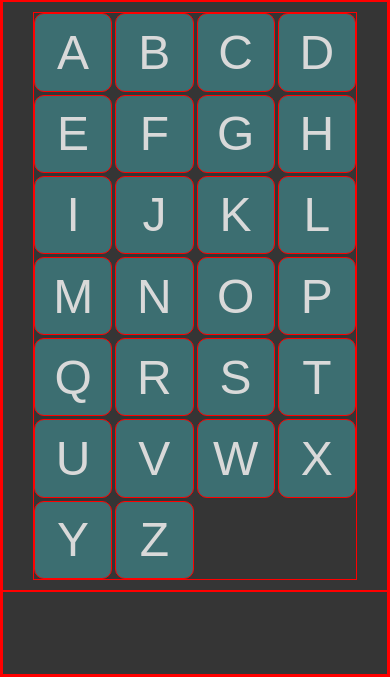
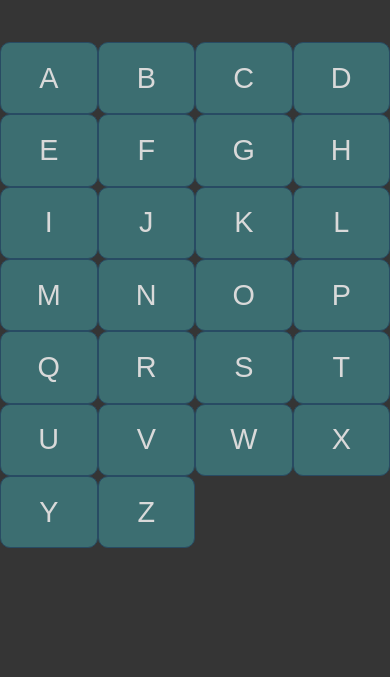
Before and after one commit to afkjohn/morse_code, a plain HTML site: page index.html in a window 390 px wide. Shown: the part 169-846 px from the top of the page. Drawn offline with Linux system fonts and the light colour scheme.

Commit message:
added some responsive design

```diff
--- a/styles.css
+++ b/styles.css
@@ -1,4 +1,5 @@
 :root {
+	font-size: 16px;
 	--dark: #353535;
 	--light: #D9D9D9;
 	--primary: #3C6E71;
@@ -11,7 +12,7 @@
 	padding: 0;
 	margin: 0;
 	/* for debugging */
-	border: 1px solid red;
+	/* border: 1px solid red; */
 }
 
 body {
@@ -19,7 +20,7 @@ body {
 	font-family: sans-serif;
 	background-color: var(--dark);
 	height: 100dvh;
-	overflow: hidden;
+	overflow-x: hidden;
 }
 
 header {
@@ -32,31 +33,66 @@ header {
 
 main {
 	height: 70%;
-	padding: 10px 30px;
+	display: flex;
+	justify-content: center;
+	align-items: center;
+	padding: 14px 12vw;
 }
 
+
 footer {
-	height: 10%
+	height: 10%;
 }
 
+
 #alphabets {
-	height: 100%;
+	height: 60vh;
+	width: 100%;
 	display: grid;
-	grid-template-columns: 1fr 1fr 1fr 1fr;
-	grid-gap: 3px
+	place-items: center;
+	grid-template-columns: repeat(6, 1fr);
+	gap: 10px;
 }
 
 #alphabets>button {
+	aspect-ratio: 16/9;
 	color: var(--light);
-	height: 100%;
-	padding: 0;
+	width: 100%;
+	min-width: 140px;
+	max-width: 180px;
 	background-color: var(--primary);
-	display: grid;
-	place-items: center;
+	text-align: center;
 	font-size: 3rem;
 	border-radius: 10px;
+	border: none;
+	border: 1px solid var(--accent);
+	overflow: hidden;
 }
 
 #alphabets>button:hover {
 	background-color: var(--accent);
+	border: 1px solid var(--primary);
 }
+
+
+@media (max-width: 1500px) {
+	:root {
+		font-size: 0.6rem;
+	}
+
+	main {
+		padding: 3px 0px;
+	}
+
+	#alphabets {
+		grid-template-columns: 1fr 1fr 1fr 1fr;
+		gap: 0;
+		max-width: 700px;
+	}
+
+	#alphabets>button {
+		height: 100%;
+		aspect-ratio: 5/4;
+		min-width: 70px;
+	}
+}
```
